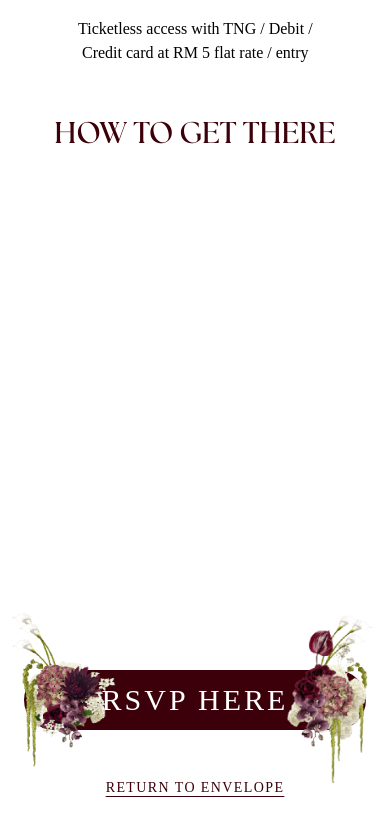
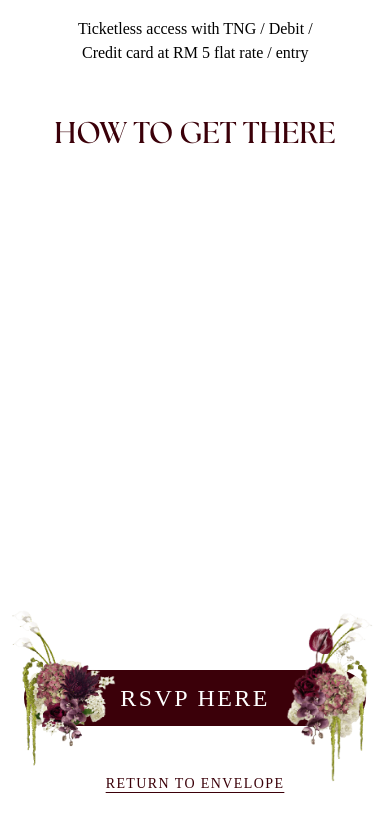
Before and after one commit to amadzai/syamad-wedding-invitation, a React (Vite) app: page /invitation in a window 390 px wide. Shown: the part 2236-3072 px from the top of the page. Built offline with nearby package versions, Linux system fonts and the light colour scheme; no server answers; a web font is replaced by a local one.

Commit message:
style: reduce font size for rsvp cta

```diff
--- a/src/pages/Invitation.tsx
+++ b/src/pages/Invitation.tsx
@@ -291,7 +291,7 @@ export function Invitation() {
           href="https://forms.gle/HzzfPAca1iYwVuGd6"
           target="_blank"
           rel="noopener noreferrer"
-          className="block rounded-full bg-burgundy px-12 py-3 text-center font-seasons text-3xl tracking-widest text-white transition-transform duration-300 group-hover:scale-[1.02] focus-visible:scale-[1.02] focus-visible:outline-none max-[380px]:px-8 max-[380px]:text-xl sm:py-4 sm:text-4xl"
+          className="block rounded-full bg-burgundy px-12 py-3 text-center font-seasons text-2xl tracking-widest text-white transition-transform duration-300 group-hover:scale-[1.02] focus-visible:scale-[1.02] focus-visible:outline-none max-[380px]:px-8 max-[380px]:text-lg sm:py-4 sm:text-4xl"
         >
           {t('rsvp.cta')}
         </a>
```
